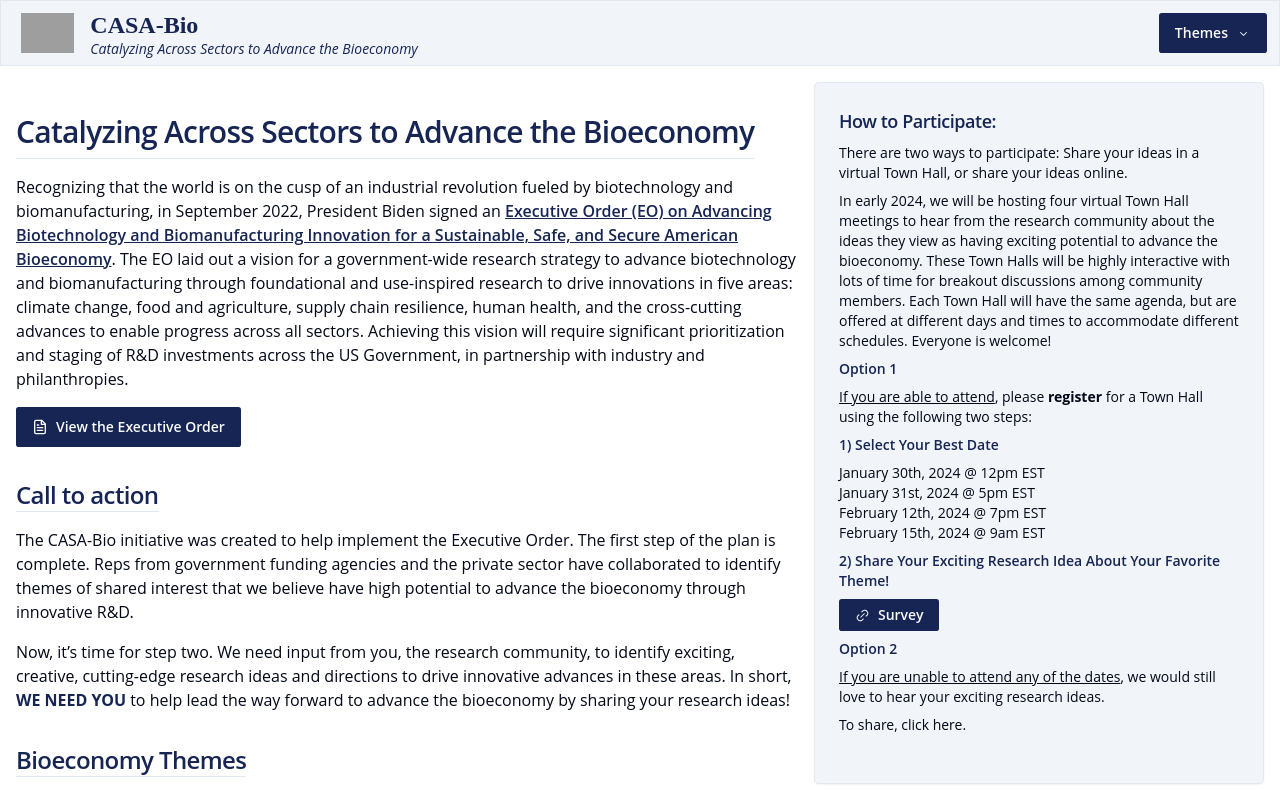
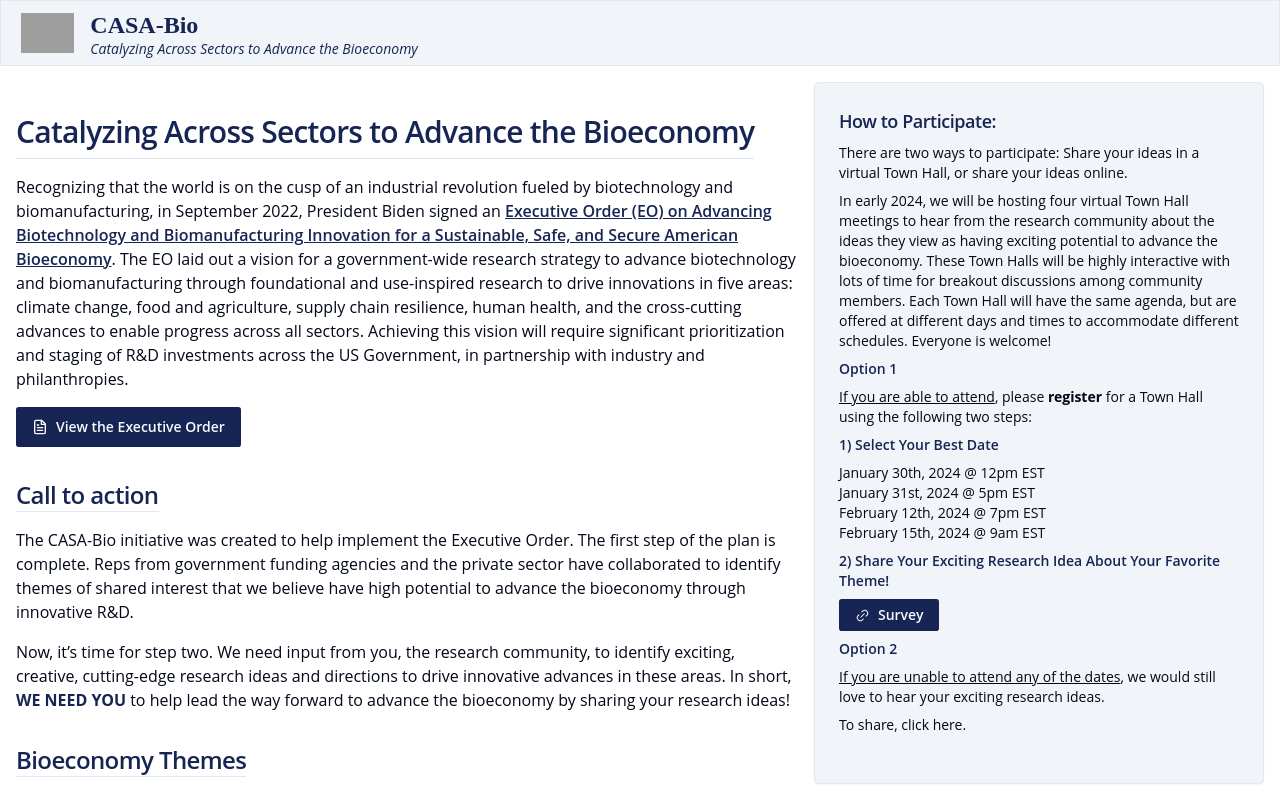
Before and after one commit to ZachStapletonJones/casa-bio, a Next.js app: page / in a window 1280 px wide. Shown: the top 799 px of the page. Built offline with nearby package versions, Linux system fonts and the light colour scheme; grey boxes are pictures that could not be loaded.

Commit message:
adjusting static build method

```diff
--- a/components/Navbar.tsx
+++ b/components/Navbar.tsx
@@ -25,7 +25,7 @@ function Navbar() {
             </div>
         </Link>
         {/* Menu */}
-        <DropdownMenu>
+        {/* <DropdownMenu>
         <DropdownMenuTrigger asChild><Button className='flex items-center gap-2 font-semibold'>Themes <CaretDownIcon /></Button></DropdownMenuTrigger>
         <DropdownMenuContent className='divide-y-2 w-[400px] max-w-[400px] px-0 mx-0 absolute top-0 -right-14'>
         {themes.map((theme) => (
@@ -45,7 +45,9 @@ function Navbar() {
         )
         )}
         </DropdownMenuContent>
-      </DropdownMenu>
+      </DropdownMenu> */}
+      <div></div>
+
         {/* <NavigationMenu>
         <NavigationMenuList className='gap lg:gap-2'>
         <NavigationMenuItem >
--- a/middleware.ts
+++ b/middleware.ts
@@ -2,7 +2,10 @@ import { NextResponse } from 'next/server'
 import type { NextRequest } from 'next/server'
 
 export function middleware(request: NextRequest) {
-  return NextResponse.redirect(new URL('/', request.url))
+    if (request.nextUrl.pathname !== '/') {
+        return NextResponse.redirect(new URL('/', request.url))
+    }
+//   return NextResponse.redirect(new URL('/', request.url))
 }
 
 // See "Matching Paths" below to learn more
```
